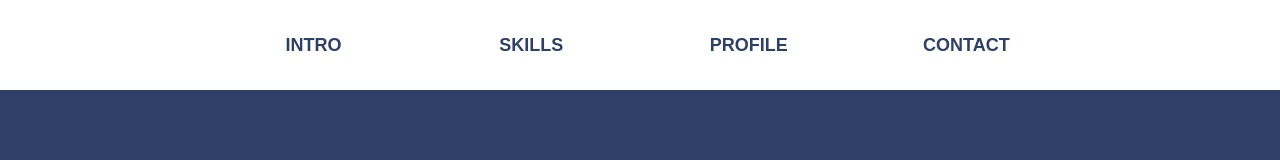
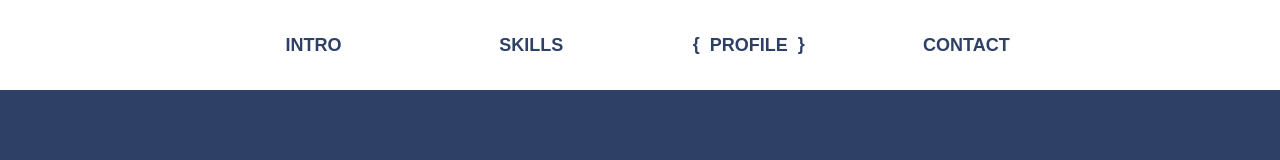
Before and after one commit to kojinkai/bd_2017, a React (Create React App) app: page /profile in a window 1280 px wide. Shown: the top 160 px of the page. Built offline with nearby package versions, Linux system fonts and the light colour scheme.

Commit message:
refactor masthead styles and pass active class when route is active

```diff
--- a/src/App.js
+++ b/src/App.js
@@ -33,8 +33,8 @@ class App extends Component {
         <div className="page-wrap">
           <Route render={({ location }) => (
             <div>
-              <Masthead />
-              <Sidemenu pathname={location.pathname.substr(1)} routecolors={getRouteColorFromLocation}>
+              <Masthead activeroute={location.pathname.substr(1)} />
+              <Sidemenu activeroute={location.pathname.substr(1)} routecolors={getRouteColorFromLocation}>
                 <Route exact path="/" component={Intro} />
                 <Route path="/skills" component={Skills} />
                 <Route path="/profile" component={Profile} />
--- a/src/components/masthead/masthead.js
+++ b/src/components/masthead/masthead.js
@@ -5,20 +5,20 @@ import './masthead.css';
 class Masthead extends Component {
   render() {
     return (
-      <nav className="navbar">
+      <nav className="masthead">
         <div className="container">
-            <ul className="navigation" role="navigation">
-              <li>
-                <Link to="/">Intro</Link>
+            <ul className="masthead__navigation" role="navigation">
+              <li className="masthead__item">
+                <Link to="/" className={`masthead__link ${this.props.activeroute === 'intro' ? 'active' : ''}`}>Intro</Link>
               </li>
-              <li>
-                <Link to="/skills">Skills</Link>
+              <li className="masthead__item">
+                <Link to="/skills" className={`masthead__link ${this.props.activeroute === 'skills' ? 'active' : ''}`}>Skills</Link>
               </li>
-              <li>
-                <Link to="/profile">Profile</Link>
+              <li className="masthead__item">
+                <Link to="/profile" className={`masthead__link ${this.props.activeroute === 'profile' ? 'active' : ''}`}>Profile</Link>
               </li>
-              <li>
-                <Link to="/contact">Contact</Link>
+              <li className="masthead__item">
+                <Link to="/contact" className={`masthead__link ${this.props.activeroute === 'contact' ? 'active' : ''}`}>Contact</Link>
               </li>
             </ul>
         </div>
--- a/src/components/masthead/masthead.scss
+++ b/src/components/masthead/masthead.scss
@@ -3,22 +3,7 @@
 @import 'styles/_box-model';
 @import 'styles/_breakpoints';
 
-
-.navigation {
-  @include clearfix;
-  list-style: none;
-  padding-left: 0;
-
-  & > li {
-    list-style: none;
-    float: left;
-    a {
-      cursor: pointer;
-    }
-  }
-}
-
-.navbar {
+.masthead {
 
   @include breakpoint(small) {
     display: none;
@@ -33,41 +18,55 @@
   top: 0;
   z-index: 1030;
 
-  .navigation {
+
+
+  &__navigation {
+    @include clearfix;
+    list-style: none;
     margin: 0 0 0 10%;
+    padding-left: 0;
     width: 80%;
   }
 
-  .navigation > li {
+  &__item {
+    list-style: none;
     float: left;
     width: 25%;
+  }
 
-    & > a {
+  &__link {
+    @include pix18;
+    color: $royal;
+    cursor: pointer;
     display: block;
     font-family: $bodycopy;
     font-weight: 700;
-      text-align: center;
+    line-height: 70px;
     margin: 0;
     padding: 10px 0;
-      color: $royal;
     text-align: center;
     text-transform: uppercase;
-      line-height: 70px;
-      @include pix18;
+
+    &:visited {
+      color: $royal;
+    }
+
     &:hover,
     &:focus,
-      &:active {
+    &:active,
+    &.active {
       outline: none;
-      }
-    }
-  }
+
+      &:before,
+      &:after {
+        opacity: 1;
+        transform: translateX(0);
       }
 
-.navbar li a {
+    }
+
     &:before,
     &:after {
-    // not sure if bourbon supports
-    // multiple transitions hence the fallback to longhand declarations
       display: inline-block;
       opacity: 0;
       position: relative;
@@ -84,12 +83,5 @@
       margin-left: 10px;
       transform: translateX(-20px);
     }
-  &:hover,
-  &:focus {
-    &:before,
-    &:after {
-      opacity: 1;
-      transform: translateX(0);
   }
 }
-}
--- a/src/components/sidemenu/sidemenu.js
+++ b/src/components/sidemenu/sidemenu.js
@@ -25,7 +25,7 @@ class Sidemenu extends Component {
 
   render() {
 
-    const backgroundColor = this.props.routecolors(this.props.pathname);
+    const backgroundColor = this.props.routecolors(this.props.activeroute);
 
     let viewPanelStyles = {
       transform: 'translateX(0%)',
```
Lines whose indentation alone changed are shown as unchanged.
